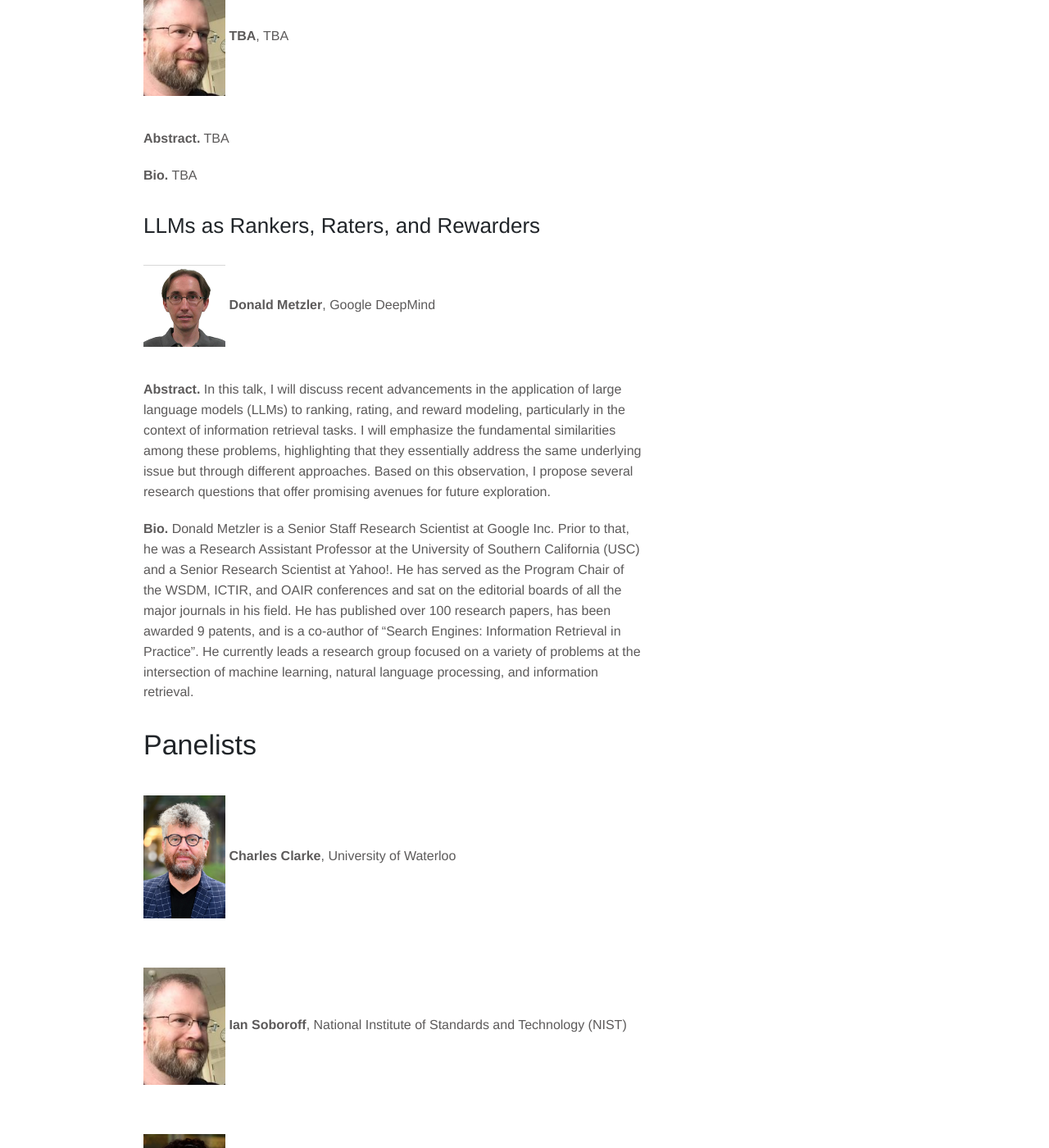
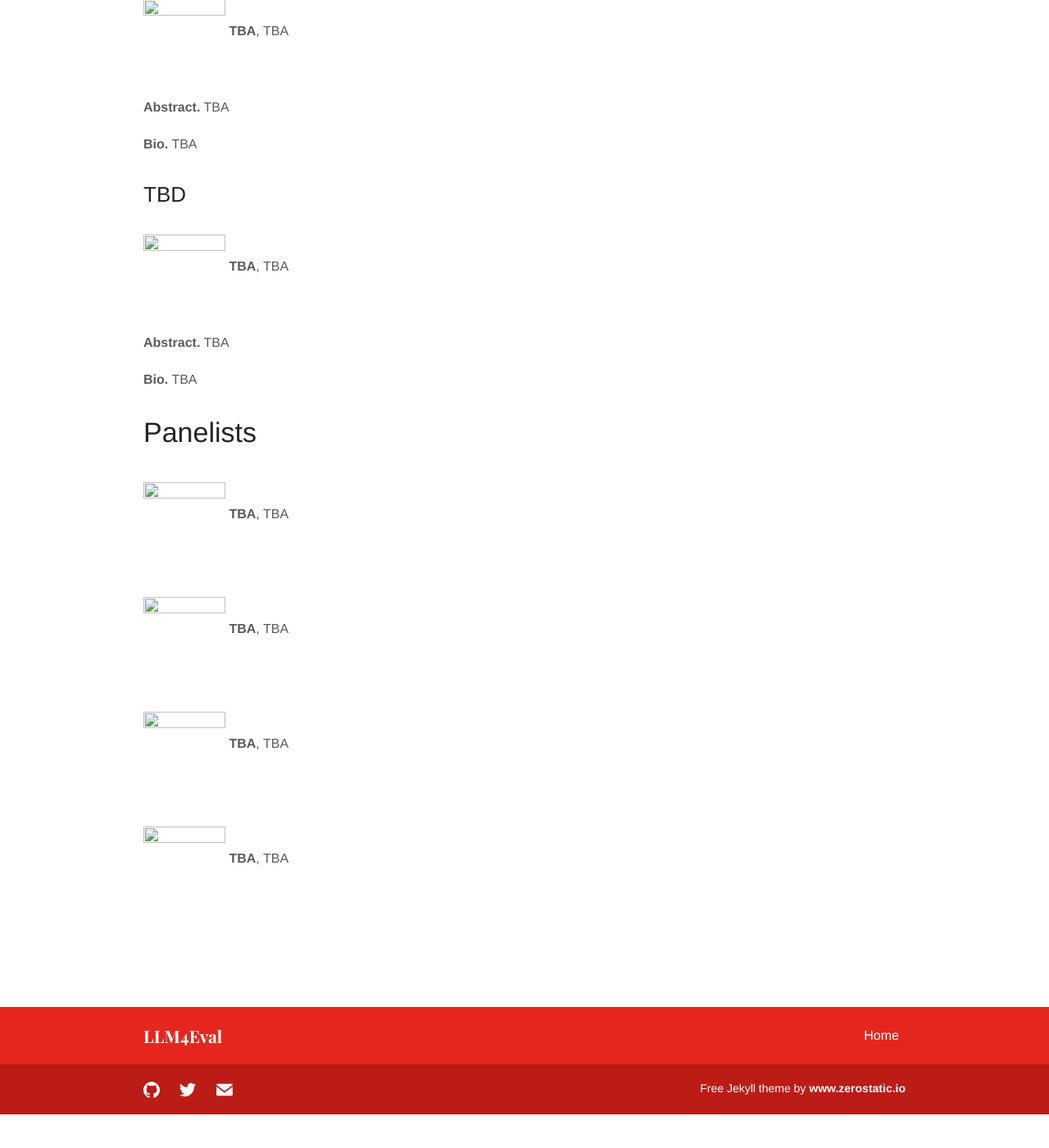
Before and after one commit to llm4eval/WSDM2025, a Jekyll site: the page built from program.md, in a window 1280 px wide and 1400 px high, scrolled down 1057 px. Shown: the whole window at 82% size. Built offline with Jekyll 4.4.1, drawn with Linux system fonts in a browser that asks for light colours; after the commit the page ends 2416 px from its top, so only the background shows below that; some of the changed text lies outside the part shown.

Commit message:
Update program.md

```diff
--- a/program.md
+++ b/program.md
@@ -5,19 +5,19 @@ description: Program
 bodyClass: page-about
 ---
 
-LLM4Eval is colocated with SIGIR 2024 in Washington D.C., USA and takes place on July 18, 2024. All times in the table below are according to the local time zone.
+LLM4Eval is colocated with WSDM 2025 in Hannover, Germany and takes place on March 10th-14th, 2025. All times in the table below are according to the local time zone.
 
 
 | Time          | Agenda                            |
 | ------------- | --------------------------------- |
 | 9:00 - 9:15   | Opening Remarks                   |
-| 9:15 - 10:00  | Keynote 1: __Ian Soboroff, NIST__ |
+| 9:15 - 10:00  | Keynote 1: __TBD__ |
 | 10:00 - 10:30 | Booster Talks 1                  |
 | 10:30 - 11:00 | Coffee Break                      |
 | 11:00 - 11:30 | Booster Talks 2                  |
 | 11:30 - 12:30 | Poster Session                    |
 | 12:30 - 13:30 | Lunch                             |
-| 13:30 - 14:15 | Keynote 2: __Donald Metzler, Google__ |
+| 13:30 - 14:15 | Keynote 2: __TBD__ |
 | 14:15 - 14:30 | LLMJudge Presentation             |
 | 14:30 - 14:40 | Discussion Kickoff                |
 | 14:40 - 15:00 | Breakout Discussions              |
@@ -31,26 +31,26 @@ LLM4Eval is colocated with SIGIR 2024 in Washington D.C., USA and takes place on
 
 ## TBD
 
-<img style="vertical-align:middle" width="100px" height="80px" src="../images/team/Ian.jpg"/> __TBA__, TBA
+<img style="vertical-align:middle" width="100px" height="80px" src="#"/> __TBA__, TBA
 
 __Abstract.__ TBA
 
 __Bio.__ TBA
 
-## LLMs as Rankers, Raters, and Rewarders
+## TBD
 
-<img style="vertical-align:middle" width="100px" height="80px" src="../images/team/don1.png"/> __Donald Metzler__, Google DeepMind
+<img style="vertical-align:middle" width="100px" height="80px" src="#"/> __TBA__, TBA
 
-__Abstract.__ In this talk, I will discuss recent advancements in the application of large language models (LLMs) to ranking, rating, and reward modeling, particularly in the context of information retrieval tasks. I will emphasize the fundamental similarities among these problems, highlighting that they essentially address the same underlying issue but through different approaches. Based on this observation, I propose several research questions that offer promising avenues for future exploration.
+__Abstract.__ TBA
 
-__Bio.__ Donald Metzler is a Senior Staff Research Scientist at Google Inc. Prior to that, he was a Research Assistant Professor at the University of Southern California (USC) and a Senior Research Scientist at Yahoo!. He has served as the Program Chair of the WSDM, ICTIR, and OAIR conferences and sat on the editorial boards of all the major journals in his field. He has published over 100 research papers, has been awarded 9 patents, and is a co-author of "Search Engines: Information Retrieval in Practice". He currently leads a research group focused on a variety of problems at the intersection of machine learning, natural language processing, and information retrieval.
+__Bio.__ TBA
 
 # Panelists
 
-<img style="vertical-align:middle" width="100px" height="80px" src="../images/team/charles.jpg"/> __Charles Clarke__, University of Waterloo
+<img style="vertical-align:middle" width="100px" height="80px" src="#"/> __TBA__, TBA
 
-<img style="vertical-align:middle" width="100px" height="80px" src="../images/team/Ian.jpg"/> __Ian Soboroff__, National Institute of Standards and Technology (NIST)
+<img style="vertical-align:middle" width="100px" height="80px" src="#"/> __TBA__, TBA
 
-<img style="vertical-align:middle" width="100px" height="80px" src="../images/team/lauradietz.jpg"/> __Laura Dietz__, University of New Hampshire
+<img style="vertical-align:middle" width="100px" height="80px" src="#"/> __TBA__, TBA
 
-<img style="vertical-align:middle" width="100px" height="80px" src="../images/team/ekstrand.jpg"/> __Michael Ekstrand__, Drexel University
+<img style="vertical-align:middle" width="100px" height="80px" src="#"/> __TBA__, TBA
```
